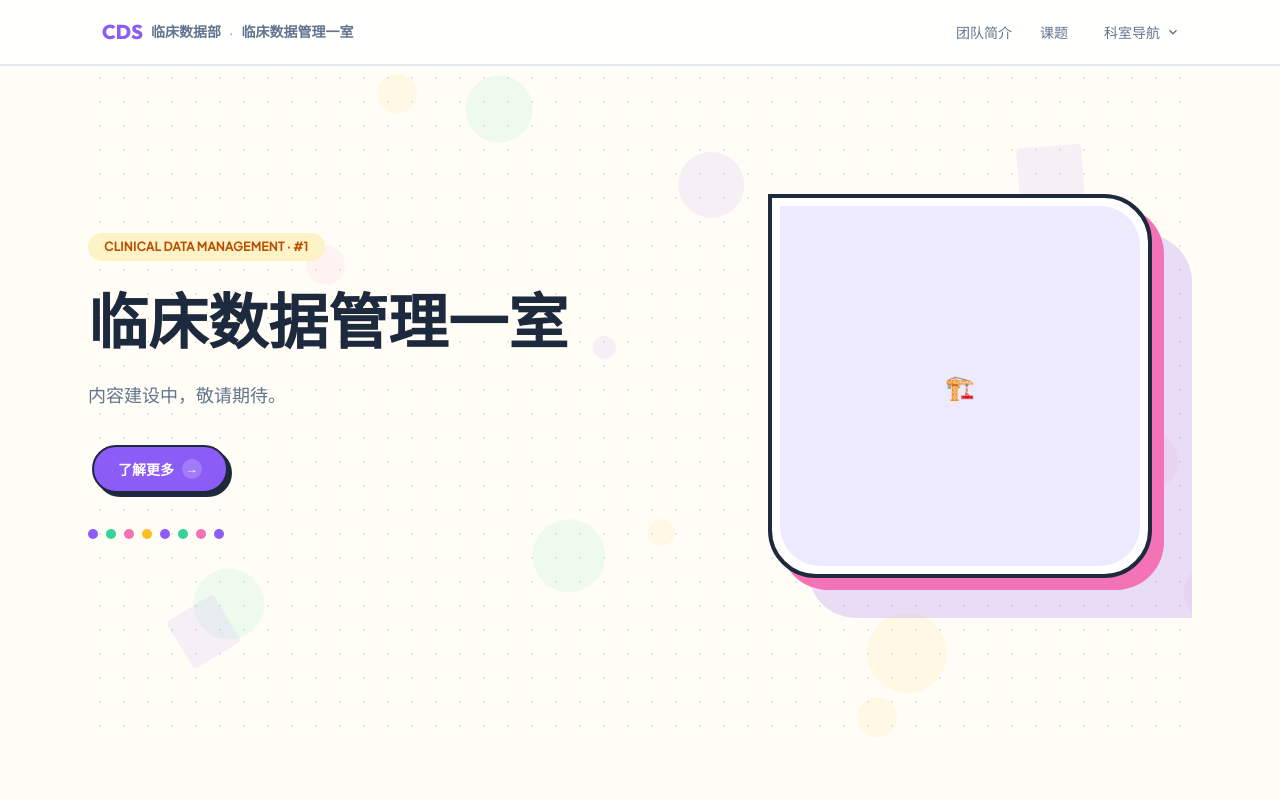
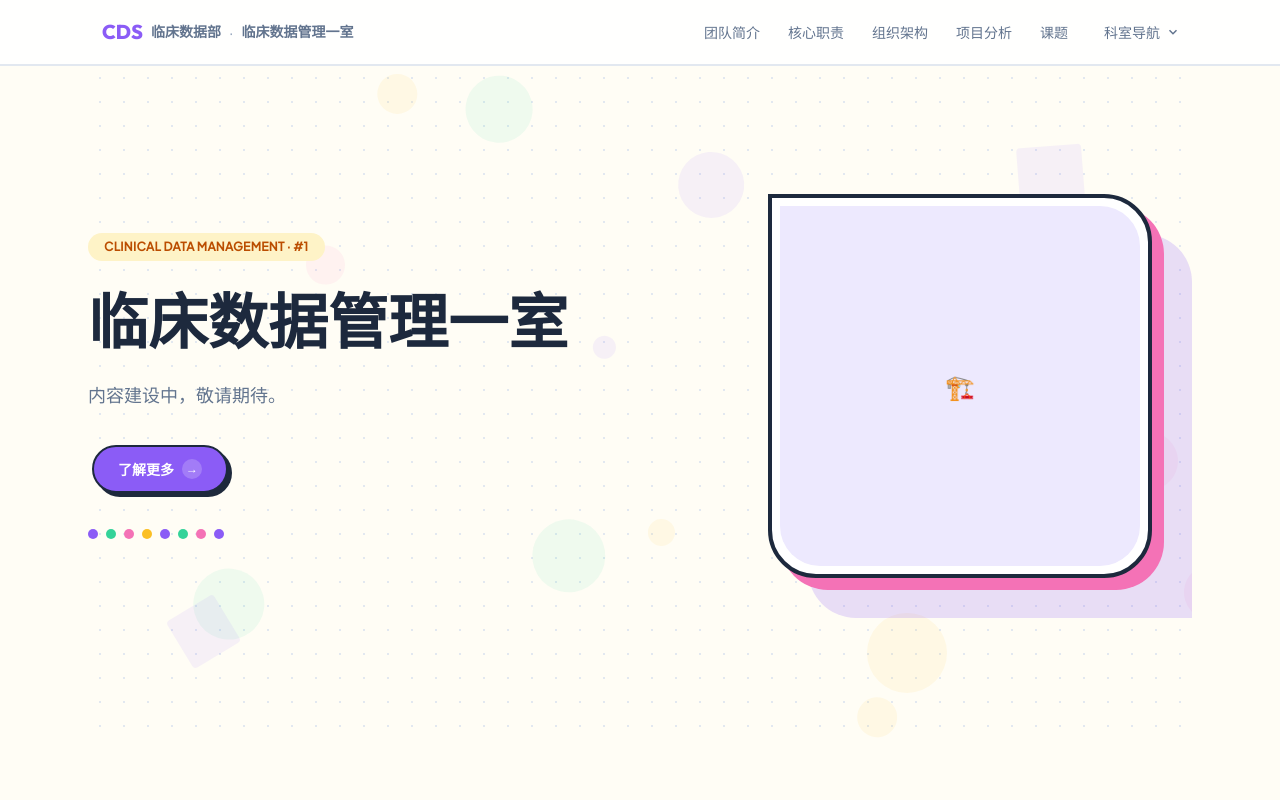
Before and after one commit to TopherLX/dept-intro, a Vue app: page /#/cdm-team1 in a window 1280 px wide. Shown: the top 800 px of the page. Built offline with nearby package versions, Linux system fonts and the light colour scheme.

Commit message:
feat: add responsibilities/organization/analysis to section nav discovery
Co-Authored-By: Claude Opus 4.7 <noreply@anthropic.com>

```diff
--- a/src/components/layout/AppHeader.vue
+++ b/src/components/layout/AppHeader.vue
@@ -112,14 +112,17 @@ watch(dropdownOpen, (open) => {
 
 // ── Section auto-discovery ─────────────────────────────────────
 const sectionLabels: Record<string, string> = {
-  team:     '团队简介',
-  members:  '成员',
-  showcase: '成果',
-  events:   '会议',
-  tech:     '架构',
-  workmode: '模式',
-  topics:   '课题',
-  training: '培训',
+  team:             '团队简介',
+  responsibilities: '核心职责',
+  'org-chart':      '组织架构',
+  members:          '成员',
+  showcase:         '成果',
+  'project-analysis':'项目分析',
+  topics:           '课题',
+  events:           '会议',
+  tech:             '架构',
+  workmode:         '模式',
+  training:         '培训',
 }
 
 const discoveredSections = ref<{ id: string; label: string }[]>([])
--- a/src/components/team/ResponsibilitiesSection.vue
+++ b/src/components/team/ResponsibilitiesSection.vue
@@ -1,5 +1,5 @@
 <template>
-  <section class="pb-24">
+  <section id="responsibilities" class="scroll-mt-16 pb-24">
     <SectionTitle title="核心职责" color="#FBBF24" class="mt-24" />
     <EmptyPlaceholder v-if="responsibilities.length === 0" />
     <template v-else>
```
